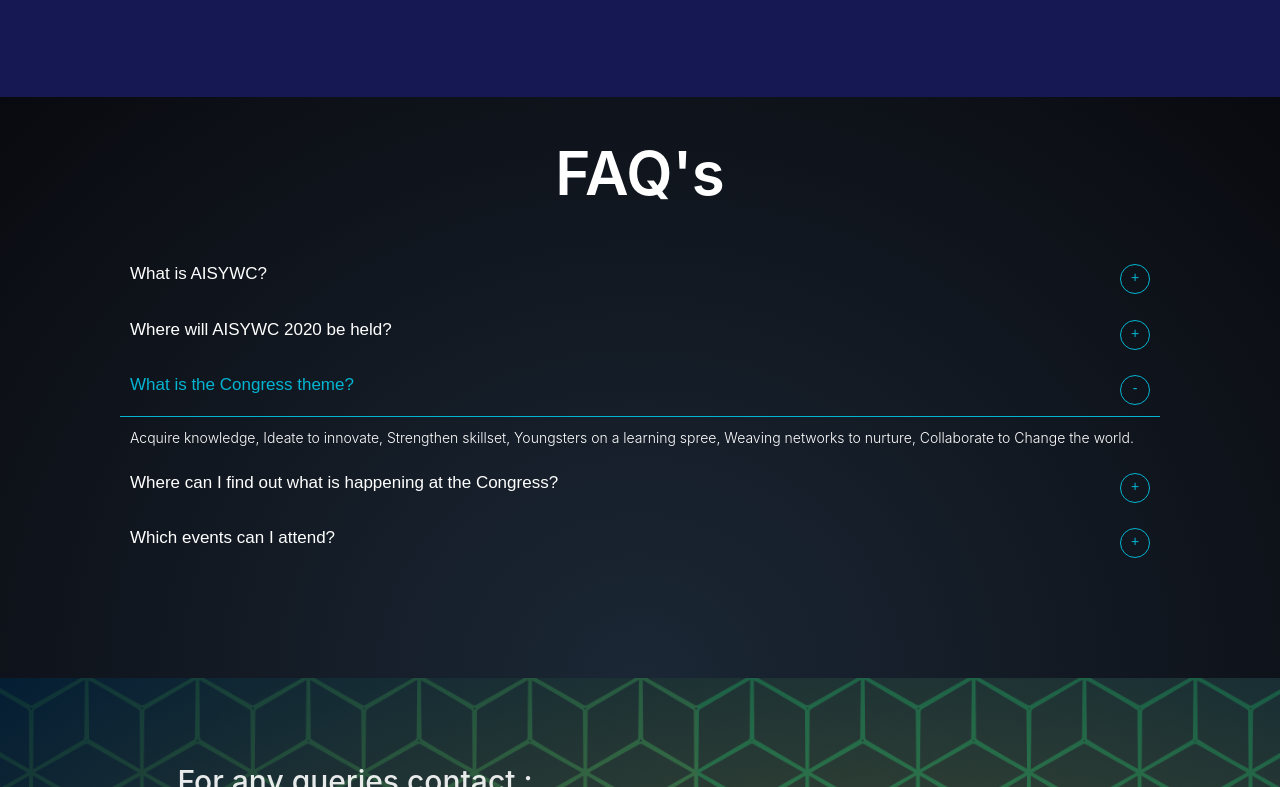
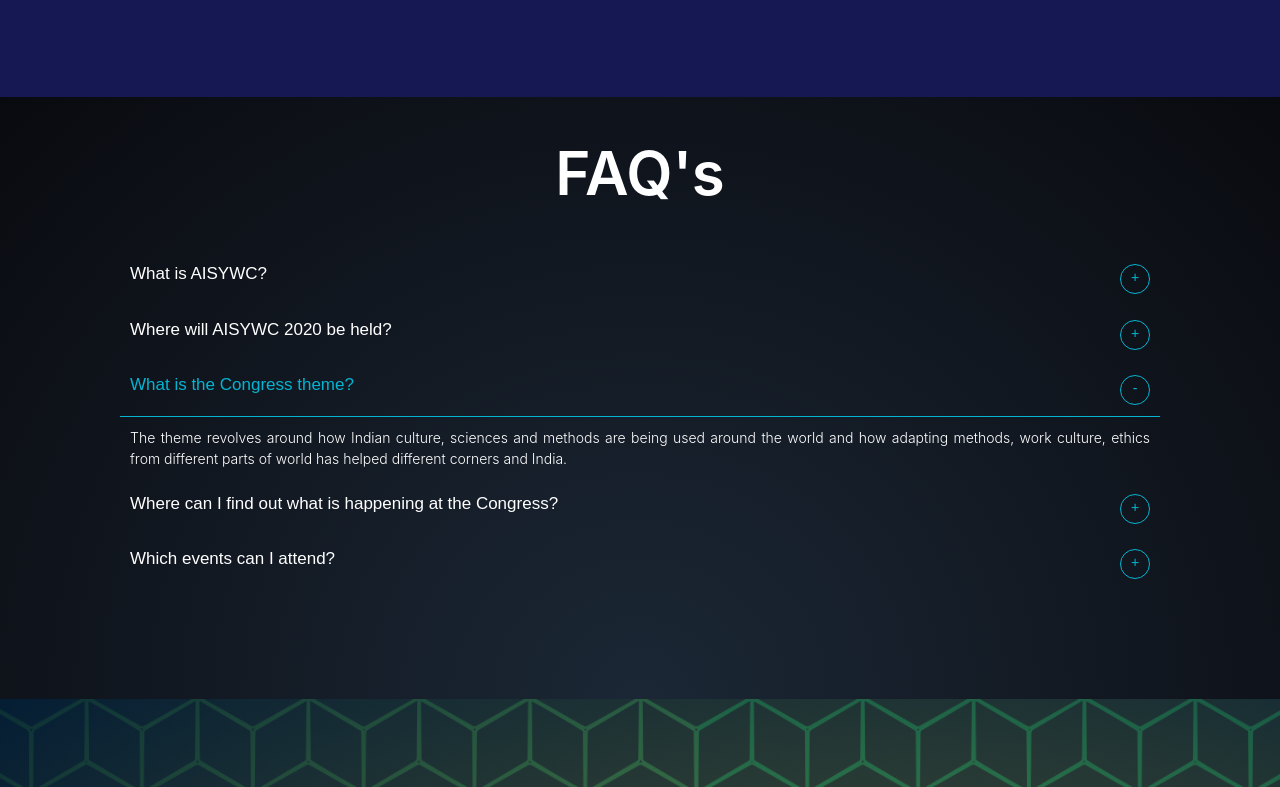
Before and after one commit to Shriyansh-J/AISYWC2020, a website: page index.html in a window 1280 px wide. Both pictures are taken after a click on the link "What is the Congress theme?". Shown: the part 4532-5319 px from the top of the page. Drawn offline with nearby package versions, Linux system fonts and the light colour scheme; animation ran at ten frames a second.

Commit message:
Update index.html

```diff
--- a/index.html
+++ b/index.html
@@ -614,8 +614,8 @@
             </a>
             <div class="content">
               <p>
-                Acquire knowledge, Ideate to innovate, Strengthen skillset, Youngsters on a learning spree, Weaving
-                networks to nurture, Collaborate to Change the world.
+                The theme revolves around how Indian culture, sciences and methods are being used around the world and how adapting methods, work culture, ethics from different
+                parts of world has helped different corners and India.
               </p>
             </div>
           </div>
```
